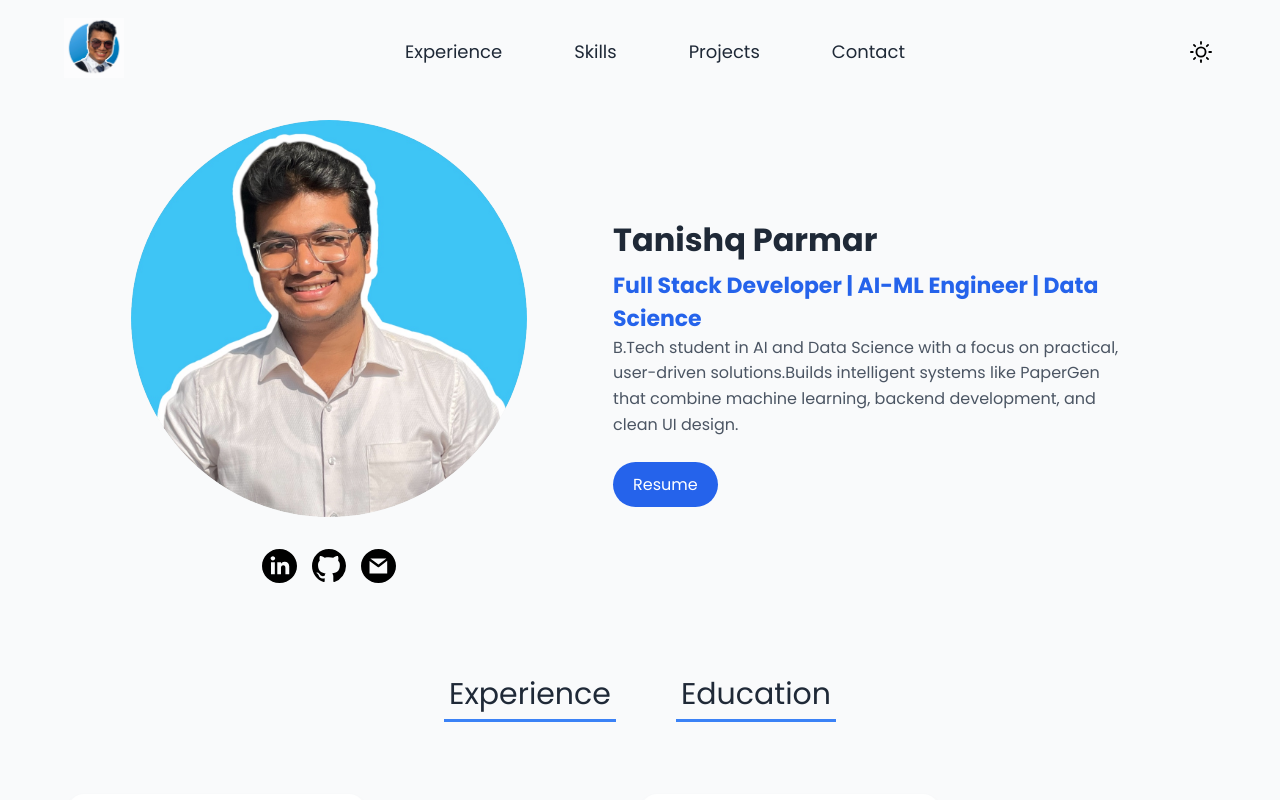
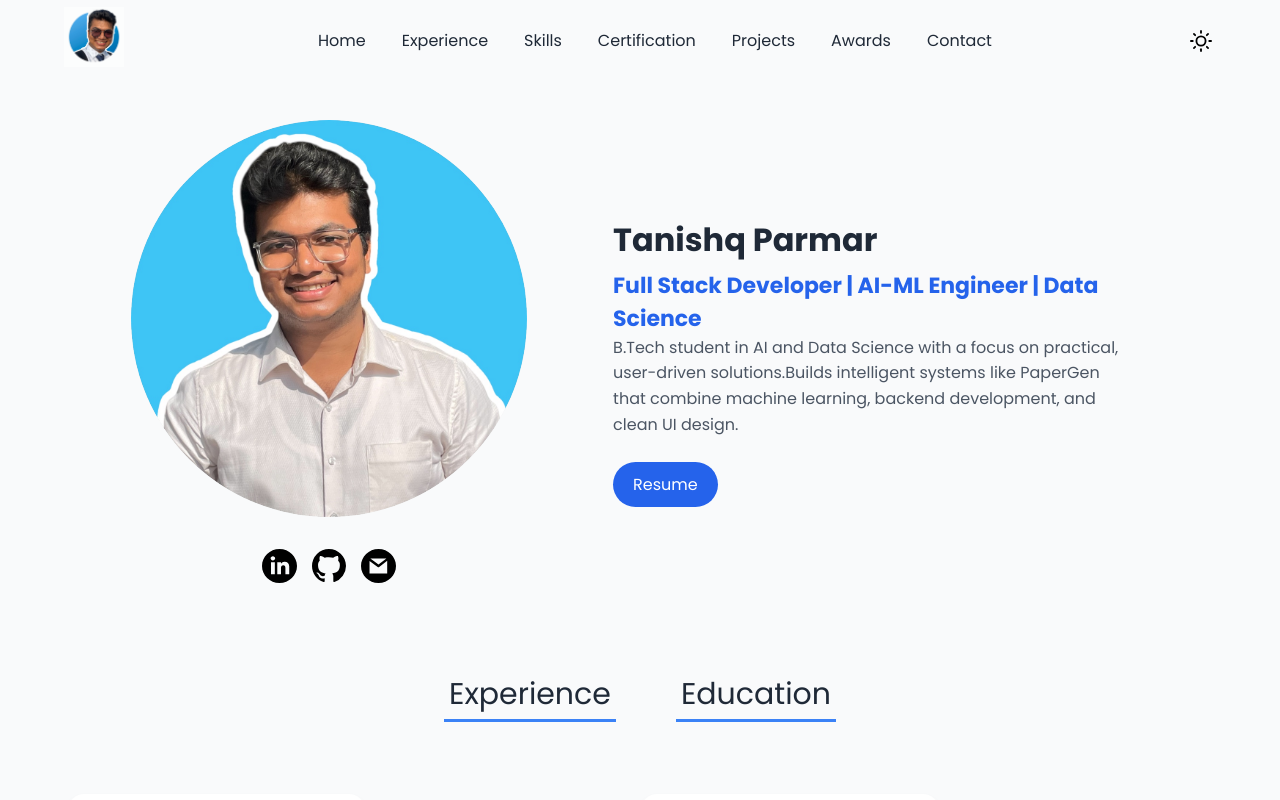
Before and after one commit to parmartanishq/Tanishq-Parmar-Portfolio, a React (Vite) app: page / in a window 1280 px wide. Shown: the top 800 px of the page. Built offline with nearby package versions, Linux system fonts and the light colour scheme.

Commit message:
Navbar Sections Linked and list Updated

```diff
--- a/src/App.jsx
+++ b/src/App.jsx
@@ -13,36 +13,44 @@ import Footer from "./Components/Footer/Footer";
 const App = () =>  {
     const [theme, setTheme] = useState('light');
   return (
-    <div className={`container ${theme}`}>
+    <section className={`container ${theme}`}>
 
-      <div >
+      <section>
         <Navbar theme={theme} setTheme={setTheme} />
-      </div>
-      <div>
-          <AboutSec />
-      </div>
-        <div>
+      </section>
+        <section id="home">
+            <AboutSec />
+        </section>
+
+        <section id="experience">
             <Experience />
-        </div>
-      <div>
-          <Skills />
-      </div>
-      <div>
-          <Certificates />
-      </div>
-      <div>
-          <Publications />
-      </div>
-        <div>
+        </section>
+
+        <section id="skills">
+            <Skills />
+        </section>
+
+        <section id="certification">
+            <Certificates />
+        </section>
+
+        <section id="publications">
+            <Publications />
+        </section>
+
+        <section id="projects">
             <Projects />
-        </div>
-      <div>
-          <Awards/>
-      </div>
-      <div>
-          <Footer/>
-      </div>
-    </div>
+        </section>
+
+        <section id="awards">
+            <Awards />
+        </section>
+
+        <section id="contact">
+            <Footer />
+        </section>
+
+    </section>
 
   )
 }
--- a/src/Components/Navbar/Navbar.css
+++ b/src/Components/Navbar/Navbar.css
@@ -4,7 +4,7 @@
     align-items: center;
     justify-content: space-between;
     background: #F9FAFB; /* soft light background */
-    padding: 15px 5%;
+    padding: 5px 5%;
     /*box-shadow: 0 2px 6px rgba(0, 0, 0, 0.05); !* subtle bottom shadow *!*/
     position: fixed; /* Make navbar sticky */
     top: 0;
@@ -12,7 +12,7 @@
     right: 0;
     z-index: 1000;
     backdrop-filter: blur(10px); /* Add blur effect for modern look */
-    background: rgba(249, 250, 251, 0.95); /* Semi-transparent background */
+    /*background: rgba(249, 250, 251, 0.95); !* Semi-transparent background *!*/
 }
 
 /*.navbar.dark {*/
@@ -51,8 +51,8 @@
 
 ._nav li {
     display: inline-block;
-    margin: 15px 20px;
-    font-size: 18px;
+    margin: 15px 2px;
+    font-size: 16px;
     cursor: pointer;
     color: #1F2937; /* readable nav link text */
     transition: all 0.3s ease;
@@ -311,7 +311,7 @@
 }
 
 /* Responsive Design */
-@media (max-width: 768px) {
+@media (max-width: 890px) {
     /* Hide desktop navbar */
     .navbar {
         display: none;
--- a/src/Components/Navbar/Navbar.jsx
+++ b/src/Components/Navbar/Navbar.jsx
@@ -29,9 +29,12 @@ const Navbar = ({theme, setTheme}) => {
     }
 
     const navItems = [
+        { name: "Home", id: "home" },
         { name: 'Experience', id: 'experience' },
         { name: 'Skills', id: 'skills' },
+        { name: 'Certification', id: 'certification' },
         { name: 'Projects', id: 'projects' },
+        { name: 'Awards', id: 'awards' },
         { name: 'Contact', id: 'contact' }
     ];
 
--- a/src/index.css
+++ b/src/index.css
@@ -5,10 +5,15 @@
     font-family: 'Poppins', sans-serif;
 
 }
+
+body{
+    background: #F9FAFB;
+}
+
 .container{
     width: 100%;
     height: 100%;
-    background: #ecbcbc;
+   background: #F9FAFB;
     transition: 0.5s;
 
 }
```
